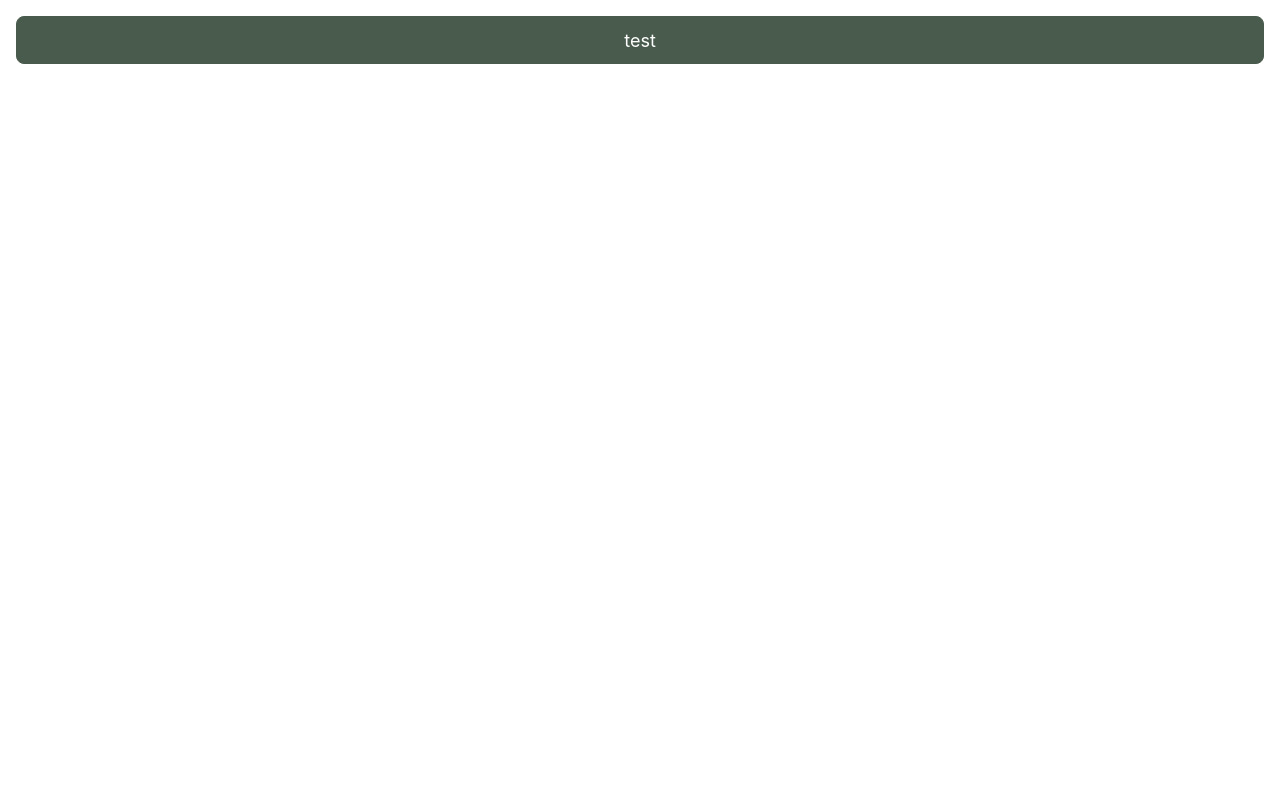
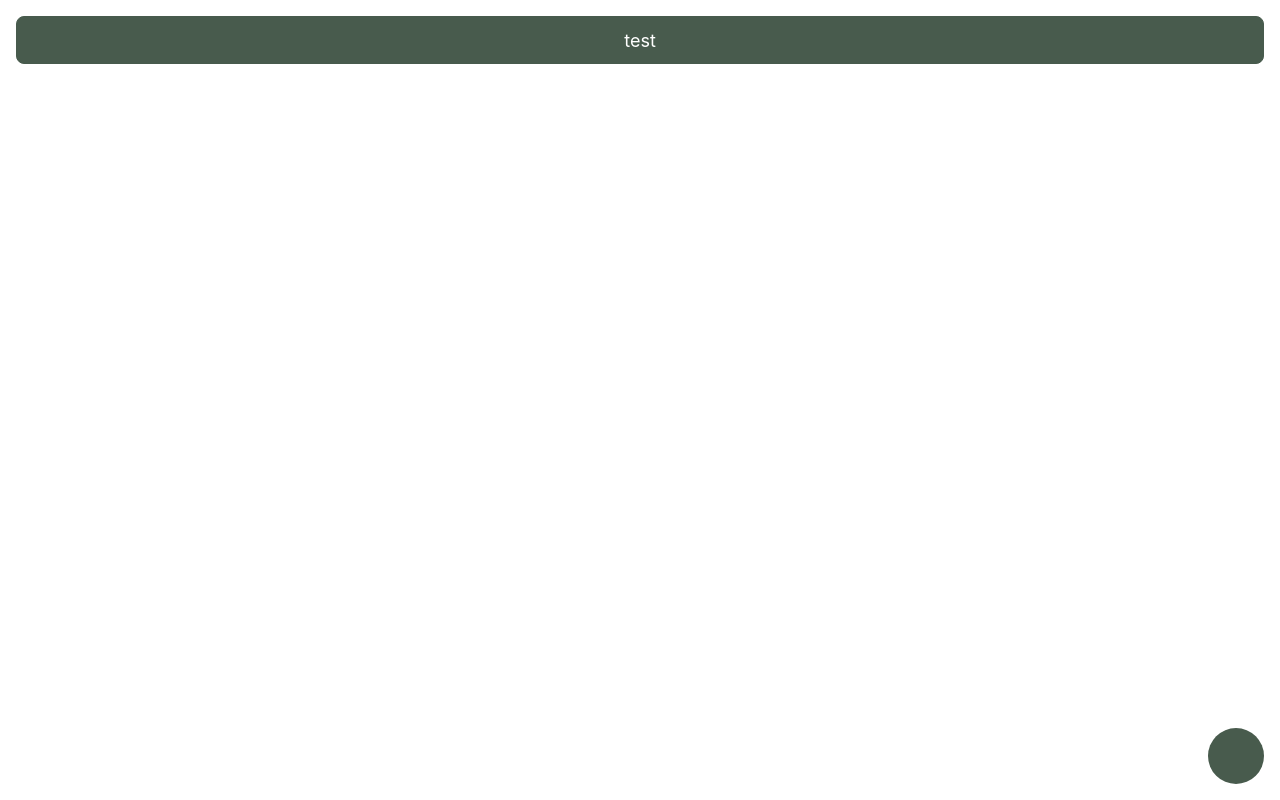
Before and after one commit to QuQyouth/sporebook, a Vue app: page /#/start in a window 1280 px wide. Built offline with nearby package versions, Linux system fonts and the light colour scheme.

Commit message:
创建FloatButton组件

```diff
--- a/src/assets/stylesheets/vars.scss
+++ b/src/assets/stylesheets/vars.scss
@@ -12,4 +12,6 @@
     --button-font-size: 18px;
     --button-radius: 8px;
     --button-height: 48px;
+    --float-button-text: #fff;
+    --float-button-bg: var(--button-bg);
 }
--- a/src/main.ts
+++ b/src/main.ts
@@ -3,6 +3,7 @@ import { App } from './App'
 import {createRouter } from 'vue-router'
 import { routes } from './config/routes'
 import { history } from './shared/history'
+import '@svgstore'
 
 const router = createRouter({
   history,
--- /dev/null
+++ b/src/shared/FloatButton.module.scss
@@ -0,0 +1,17 @@
+.floatButton {
+    width: 56px;
+    height: 56px;
+    border-radius: 50%;
+    background: var(--float-button-bg);
+    display: flex;
+    justify-content: center;
+    align-items: center;
+    position: fixed;
+    right: 16px;
+    bottom: 16px;
+    .icon {
+        width: 24px;
+        height: 24px;
+        fill: var(--float-button-text);
+    }
+}
--- a/src/shared/FloatButton.tsx
+++ b/src/shared/FloatButton.tsx
@@ -0,0 +1,12 @@
+import { defineComponent } from "vue";
+import { Icon } from "./Icon";
+import s from './FloatButton.module.scss';
+export const FloatButton = defineComponent({
+   setup: (props,context) => {
+       return () => (
+           <div class={s.floatButton}>
+            <Icon name="add" class={s.icon}/>
+           </div>
+       )
+   }
+})
--- /dev/null
+++ b/src/shared/Icon.module.scss
@@ -0,0 +1,4 @@
+.icon {
+    width: 1.2em;
+    height: 1.2em;
+}
--- /dev/null
+++ b/src/shared/Icon.tsx
@@ -0,0 +1,17 @@
+import { defineComponent, PropType } from "vue";
+import s from './Icon.module.scss';
+
+export const Icon = defineComponent({
+    props:{
+        name:{
+            type: String as PropType<string>
+        }
+    },
+    setup: (props,context) => {
+        return () => (
+            <svg class={s.icon}>
+                <use xlinkHref={'#' + props.name}></use>
+            </svg>
+        )
+    }
+})
--- a/src/views/StartPage.tsx
+++ b/src/views/StartPage.tsx
@@ -1,5 +1,6 @@
 import { defineComponent } from "vue";
 import { Button } from "../shared/Button";
+import { FloatButton } from "../shared/FloatButton";
 import s from './StartPage.module.scss';
 
 export const StartPage = defineComponent({
@@ -9,6 +10,7 @@ export const StartPage = defineComponent({
             <div class={s.button_wrapper}>
                 <Button>test</Button>
             </div>
+            <FloatButton></FloatButton>
 
            </div>
        )
--- /dev/null
+++ b/src/vite_plugins/svgstore.js
@@ -0,0 +1,54 @@
+/* eslint-disable */
+import path from 'path'
+import fs from 'fs'
+import store from 'svgstore' // 用于制作 SVG Sprites
+import { optimize } from 'svgo' // 用于优化 SVG 文件
+
+export const svgstore = (options = {}) => {
+  const inputFolder = options.inputFolder || 'src/assets/icons';
+  return {
+    name: 'svgstore',
+    resolveId(id) {
+      if (id === '@svgstore') {
+        return 'svg_bundle.js'
+      }
+    },
+    load(id) {
+      if (id === 'svg_bundle.js') {
+        const sprites = store(options);
+        const iconsDir = path.resolve(inputFolder);
+        for (const file of fs.readdirSync(iconsDir)) {
+          const filepath = path.join(iconsDir, file);
+          const svgid = path.parse(file).name
+          let code = fs.readFileSync(filepath, { encoding: 'utf-8' });
+          sprites.add(svgid, code)
+        }
+        const { data: code } = optimize(sprites.toString({ inline: options.inline }), {
+          plugins: [
+            'cleanupAttrs', 'removeDoctype', 'removeComments', 'removeTitle', 'removeDesc',
+            'removeEmptyAttrs',
+            { name: "removeAttrs", params: { attrs: "(data-name|data-xxx)" } }
+          ]
+        })
+        return `const div = document.createElement('div')
+div.innerHTML = \`${code}\`
+const svg = div.getElementsByTagName('svg')[0]
+if (svg) {
+  svg.style.position = 'absolute'
+  svg.style.width = 0
+  svg.style.height = 0
+  svg.style.overflow = 'hidden'
+  svg.setAttribute("aria-hidden", "true")
+}
+// listen dom ready event
+document.addEventListener('DOMContentLoaded', () => {
+  if (document.body.firstChild) {
+    document.body.insertBefore(div, document.body.firstChild)
+  } else {
+    document.body.appendChild(div)
+  }
+})`
+      }
+    }
+  }
+}
--- a/vite.config.ts
+++ b/vite.config.ts
@@ -1,6 +1,8 @@
 import { defineConfig } from 'vite'
 import vue from '@vitejs/plugin-vue'
 import vueJsx from '@vitejs/plugin-vue-jsx'
+// @ts-nocheck
+import { svgstore } from './src/vite_plugins/svgstore';
 
 // https://vitejs.dev/config/
 export default defineConfig({
@@ -9,6 +11,7 @@ export default defineConfig({
     vueJsx({
       transformOn: true,
       mergeProps: true
-    })
+    }),
+    svgstore(),
   ]
 })
```
Also changed, not shown: src/assets/icons/add.svg (added).
